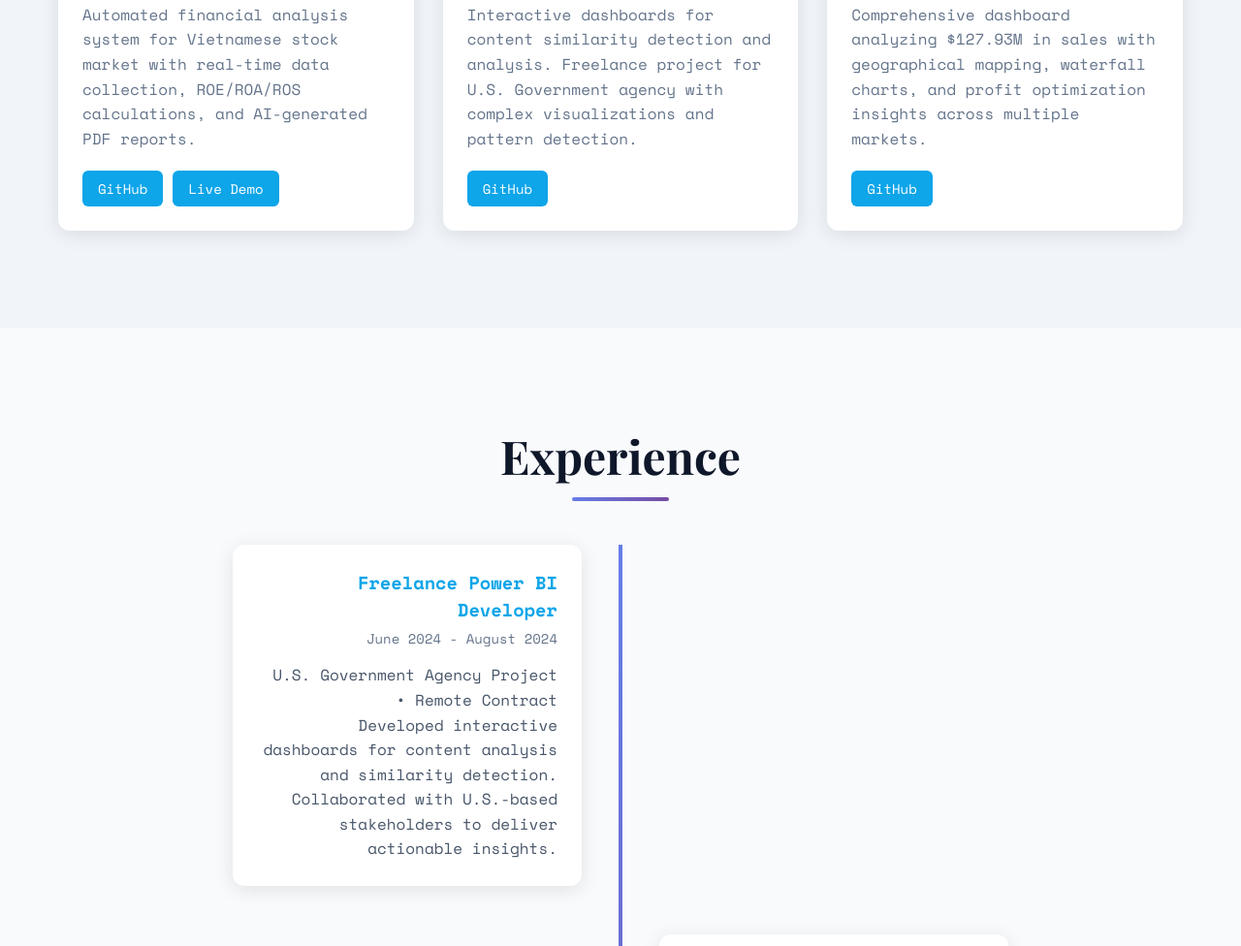
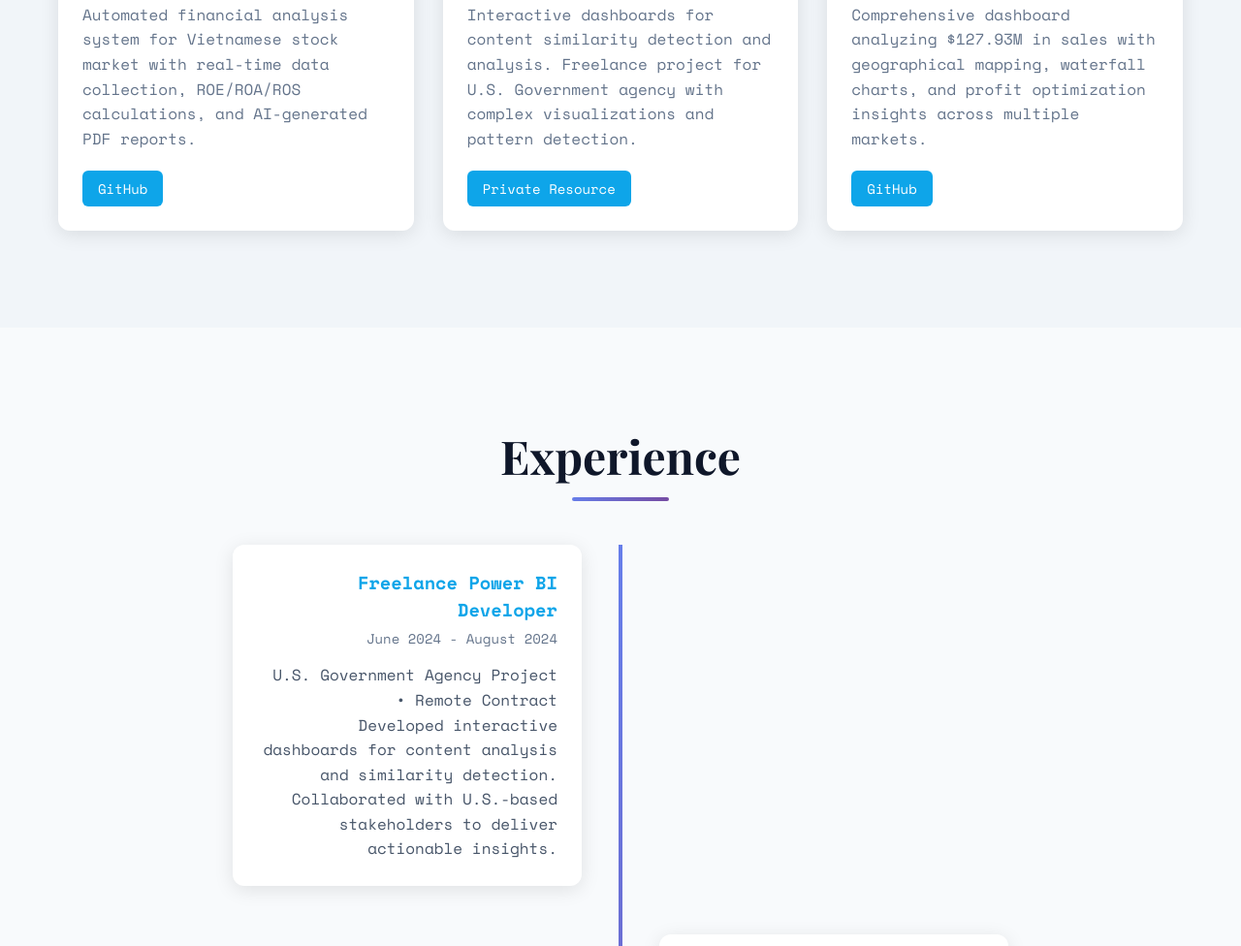
Before and after one commit to NhatVy204/profile, a plain HTML site: page index.html in a window 1280 px wide. Shown: the part 2167-3143 px from the top of the page at 97% size. Drawn offline with nearby package versions, Linux system fonts and the light colour scheme.

Commit message:
Update index.html

```diff
--- a/index.html
+++ b/index.html
@@ -641,8 +641,7 @@
                         </div>
                         <p>Automated financial analysis system for Vietnamese stock market with real-time data collection, ROE/ROA/ROS calculations, and AI-generated PDF reports.</p>
                         <div class="project-links">
-                            <a href="https://github.com/nguyenvanan/stock-analysis" class="project-link">GitHub</a>
-                            <a href="#" class="project-link">Live Demo</a>
+                            <a href="https://github.com/NhatVy204/Automated-Stock-Analysis-Report-" class="project-link">GitHub</a>
                         </div>
                     </div>
                 </div>
@@ -658,7 +657,7 @@
                         </div>
                         <p>Interactive dashboards for content similarity detection and analysis. Freelance project for U.S. Government agency with complex visualizations and pattern detection.</p>
                         <div class="project-links">
-                            <a href="https://github.com/nguyenvanan/gov-analysis" class="project-link">GitHub</a>
+                            <a href="#" class="project-link">Private Resource</a>
                         </div>
                     </div>
                 </div>
@@ -674,7 +673,7 @@
                         </div>
                         <p>Comprehensive dashboard analyzing $127.93M in sales with geographical mapping, waterfall charts, and profit optimization insights across multiple markets.</p>
                         <div class="project-links">
-                            <a href="https://github.com/nguyenvanan/sales-dashboard" class="project-link">GitHub</a>
+                            <a href="https://github.com/NhatVy204/Sales-Profitability-Analytics-Dashboard-" class="project-link">GitHub</a>
                         </div>
                     </div>
                 </div>
```
